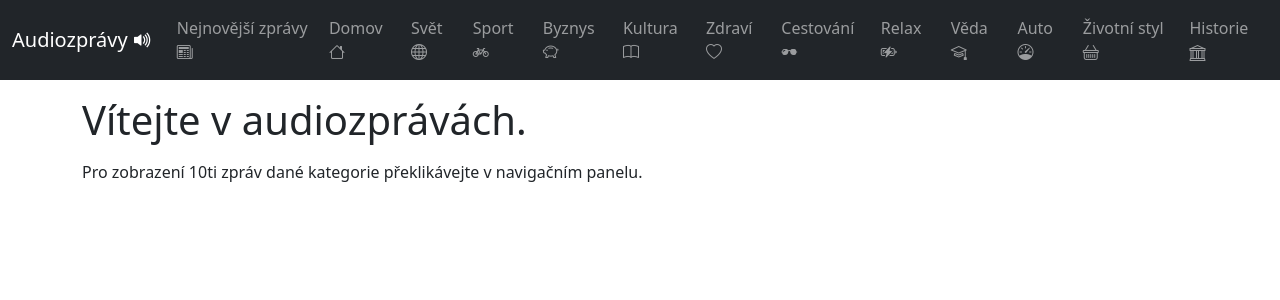
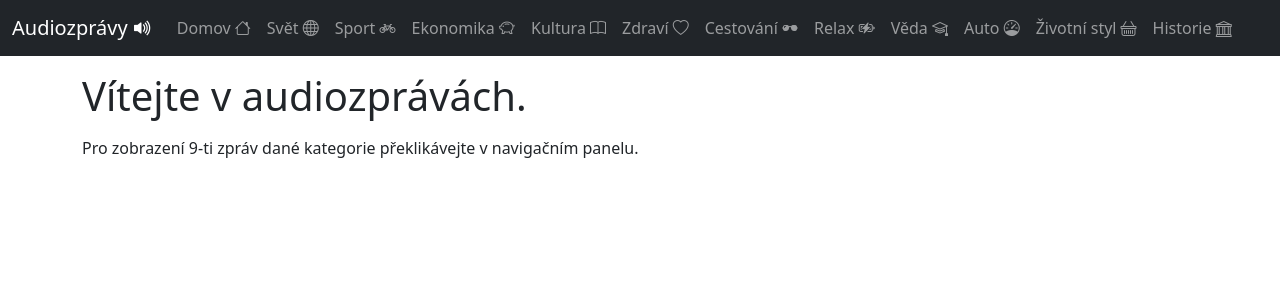
Before and after one commit to KubaBury/01DAS, a Flask app: template UI/templates/index.html in a window 1280 px wide. Shown: the top 300 px of the page. Run offline with Flask 2, Linux system fonts and the light colour scheme; the template is opened without the code that fills it, so the values that code supplies are empty; some libraries are stand-ins or nearby versions.

Commit message:
set active pages, summary added, source added, index page adjusted

```diff
--- a/UI/app.py
+++ b/UI/app.py
@@ -72,7 +72,7 @@ def vrat_summary(titulek):
 @app.route('/', methods=['GET'])
 
 def index():
-    zpravy=vyber_zpravy(10,'all')
+    zpravy=vyber_zpravy(9,'all')
     return render_template('index.html', zpravy=zpravy
     )
 
@@ -81,9 +81,9 @@ def index():
 
 def category(kategorie):
     zpravy = vyber_zpravy(9,kategorie=kategorie)
-
     return render_template('kategorie.html',
-        zpravy  = zpravy
+        zpravy  = zpravy,
+        page = kategorie
     )
 
 @app.route('/<title>', methods=['GET'])
--- a/UI/templates/base.html
+++ b/UI/templates/base.html
@@ -2,9 +2,10 @@
 <html lang="en">
 <head>
     <meta charset="UTF-8">
-    <meta name="viewpoer" content="width=device-width", initial-scale=1.0>
+    <meta name="viewpoer" content="width=device-width" , initial-scale=1.0>
     <meta http-equiv="X-UA-Compatible" content="ie=ege">
-    <link href="https://cdn.jsdelivr.net/npm/bootstrap@5.1.3/dist/css/bootstrap.min.css" rel="stylesheet" integrity="sha384-1BmE4kWBq78iYhFldvKuhfTAU6auU8tT94WrHftjDbrCEXSU1oBoqyl2QvZ6jIW3" crossorigin="anonymous">
+    <link href="https://cdn.jsdelivr.net/npm/bootstrap@5.1.3/dist/css/bootstrap.min.css" rel="stylesheet"
+          integrity="sha384-1BmE4kWBq78iYhFldvKuhfTAU6auU8tT94WrHftjDbrCEXSU1oBoqyl2QvZ6jIW3" crossorigin="anonymous">
     <link rel="stylesheet" href="https://cdn.jsdelivr.net/npm/bootstrap-icons@1.7.0/font/bootstrap-icons.css">
     <!---<link rel="stylesheet" href="{{ url_for('static', filename='css/main.css') }}">--->
     {% block head %} {% endblock %}
@@ -13,31 +14,41 @@
 <nav class="navbar navbar-expand-lg navbar-dark bg-dark">
     <div class="container-fluid">
         <a class="navbar-brand" href="{{url_for('index')}}"> Audiozprávy <i class="bi bi-volume-up-fill"></i></a>
-          <button class="navbar-toggler" type="button" data-bs-toggle="collapse" data-bs-target="#navbarNav" aria-controls="navbarNav" aria-expanded="false" aria-label="Toggle navigation">
+        <button class="navbar-toggler" type="button" data-bs-toggle="collapse" data-bs-target="#navbarNav"
+                aria-controls="navbarNav" aria-expanded="false" aria-label="Toggle navigation">
             <span class="navbar-toggler-icon"></span>
         </button>
         <div class="collapse navbar-collapse" id="navbarNav">
             <ul class="navbar-nav">
                 <li class="nav-item">
-                <a id='category' class="nav-link" href="{{url_for('category', kategorie='all')}}">Nejnovější zprávy <i class="bi bi-newspaper"></i></a>
+                    <a {% if page== 'Zprávy z domova' %} class="nav-item nav-link active" {% else %}
+                    class="nav-link" {% endif %}" href="{{url_for('category', kategorie='Zprávy z domova')}}">Domov
+                    <i class="bi bi-house"></i></a>
+                </li>
+                <li class="nav-item active">
+                    <a {% if page== 'Svět' %} class="nav-item nav-link active" {% else %} class="nav-link" {% endif %}"
+                    href="{{url_for('category', kategorie='Svět')}}">Svět <i
+                        class="bi bi-globe"></i></a>
+                </li>
+                <li class="nav-item active">
+                    <a {% if page== 'Sport' %} class="nav-item nav-link active" {% else %} class="nav-link" {% endif %}
+                    href="{{url_for('category', kategorie='Sport')}}">Sport <i
+                        class="bi bi-bicycle"></i> </a>
                 </li>
                 <li class="nav-item">
-                <a id='category' class="nav-link" href="{{url_for('category', kategorie='Zprávy z domova')}}">Domov <i class="bi bi-house"></i></a>
+                    <a {% if page== 'Byznys zprávy' %} class="nav-item nav-link active" {% else %} class="nav-link" {%
+                    endif %} href="{{url_for('category', kategorie='Byznys zprávy')}}"> Ekonomika <i
+                        class="bi bi-piggy-bank"></i></a>
                 </li>
                 <li class="nav-item">
-                <a class="nav-link" href="{{url_for('category', kategorie='Svět')}}">Svět <i class="bi bi-globe"></i></a>
+                    <a {% if page== 'Kultura' %} class="nav-item nav-link active" {% else %} class="nav-link" {% endif
+                    %} href="{{url_for('category', kategorie='Kultura')}}">Kultura <i
+                        class="bi bi-book"></i></a>
                 </li>
                 <li class="nav-item">
-                <a class="nav-link" href="{{url_for('category', kategorie='Sport')}}">Sport <i class="bi bi-bicycle"></i> </a>
-              </li>
-              <li class="nav-item">
-                <a class="nav-link" href="{{url_for('category', kategorie='Byznys zprávy')}}">Byznys <i class="bi bi-piggy-bank"></i></a>
-              </li>
-              <li class="nav-item">
-                <a class="nav-link" href="{{url_for('category', kategorie='Kultura')}}">Kultura <i class="bi bi-book"></i></a>
-              </li>
-              <li class="nav-item">
-                <a class="nav-link" href="{{url_for('category', kategorie='Zdraví')}}">Zdraví <i class="bi bi-heart"></i></a>
+                    <a {% if page== 'Zdraví' %} class="nav-item nav-link active" {% else %} class="nav-link" {% endif %}
+                    href="{{url_for('category', kategorie='Zdraví')}}">Zdraví <i
+                        class="bi bi-heart"></i></a>
                 </li>
                 <li class="nav-item">
                     <a class="nav-link" href="/cestovani">Cestování <i class="bi bi-sunglasses"></i></a>
@@ -46,7 +57,8 @@
                     <a class="nav-link" href="/relax">Relax <i class="bi bi-battery-charging"></i></a>
                 </li>
                 <li class="nav-item">
-                <a class="nav-link" href="{{url_for('category', kategorie='Věda')}}">Věda <i class="bi bi-mortarboard"></i></a>
+                    <a class="nav-link" href="{{url_for('category', kategorie='Věda')}}">Věda <i
+                            class="bi bi-mortarboard"></i></a>
                 </li>
                 <li class="nav-item">
                     <a class="nav-link" href="auto">Auto <i class="bi bi-speedometer"></i></a>
@@ -64,12 +76,20 @@
 {% block body %}
 <div class="container-fluid">vvfv</div>
 {% endblock %}
-    <script src="https://cdn.jsdelivr.net/npm/bootstrap@5.1.3/dist/js/bootstrap.bundle.min.js" integrity="sha384-ka7Sk0Gln4gmtz2MlQnikT1wXgYsOg+OMhuP+IlRH9sENBO0LRn5q+8nbTov4+1p" crossorigin="anonymous"></script>
-    <script src="https://cdn.jsdelivr.net/npm/@popperjs/core@2.10.2/dist/umd/popper.min.js" integrity="sha384-7+zCNj/IqJ95wo16oMtfsKbZ9ccEh31eOz1HGyDuCQ6wgnyJNSYdrPa03rtR1zdB" crossorigin="anonymous"></script>
-    <script src="https://cdn.jsdelivr.net/npm/bootstrap@5.1.3/dist/js/bootstrap.min.js" integrity="sha384-QJHtvGhmr9XOIpI6YVutG+2QOK9T+ZnN4kzFN1RtK3zEFEIsxhlmWl5/YESvpZ13" crossorigin="anonymous"></script>
+<script src="https://cdn.jsdelivr.net/npm/bootstrap@5.1.3/dist/js/bootstrap.bundle.min.js"
+        integrity="sha384-ka7Sk0Gln4gmtz2MlQnikT1wXgYsOg+OMhuP+IlRH9sENBO0LRn5q+8nbTov4+1p"
+        crossorigin="anonymous"></script>
+<script src="https://cdn.jsdelivr.net/npm/@popperjs/core@2.10.2/dist/umd/popper.min.js"
+        integrity="sha384-7+zCNj/IqJ95wo16oMtfsKbZ9ccEh31eOz1HGyDuCQ6wgnyJNSYdrPa03rtR1zdB"
+        crossorigin="anonymous"></script>
+<script src="https://cdn.jsdelivr.net/npm/bootstrap@5.1.3/dist/js/bootstrap.min.js"
+        integrity="sha384-QJHtvGhmr9XOIpI6YVutG+2QOK9T+ZnN4kzFN1RtK3zEFEIsxhlmWl5/YESvpZ13"
+        crossorigin="anonymous"></script>
 <script>
       $(document).ready(function () {
       $("#{{request.endpoint}}").parent().addClass("active"); })
+
+
 </script>
 </body>
 
--- a/UI/templates/index.html
+++ b/UI/templates/index.html
@@ -5,10 +5,43 @@
 {% endblock %}
 
 {% block body %}
-    <div class="container">
-        <p><h1>Vítejte v audiozprávách.</h1> </p>
-        <p> Pro zobrazení 10ti zpráv dané kategorie překlikávejte v navigačním panelu.</p>
+<div class="container">
+    <p>
+    <h1>Vítejte v audiozprávách.</h1> </p>
+    <p> Pro zobrazení 9-ti zpráv dané kategorie překlikávejte v navigačním panelu.</p>
+</div>
+
+<div style="height:2rem" class="container-fluid"></div> <!-- space below the navbar -->
+
+<div class="container">
+
+    <div class="row">
+        {% for zpravy in zpravy %}
+        {% if loop.index0 % 3 == 0 %}
+        <div class="row" style="display: flex; justify-content: space-between">
+            {% endif %}
+            <div class="card" style="width: 23rem;">
+                <img
+                        src="https://images.ctfassets.net/lzny33ho1g45/T5qqQQVznbZaNyxmHybDT/b76e0ff25a495e00647fa9fa6193a3c2/best-url-shorteners-00-hero.png"
+                        class="card-img-top" alt="Image of the title">
+                <div class="card-body">
+                    <p class="card-text">
+                        <a href="{{url_for('summary', title=zpravy.title )}}"
+                           style="text-decoration: none; color: black;"> <b>{{
+                            zpravy.title }} </b>
+                        </a>
+                    <p> {{ zpravy.summary[:180] }}... </p>
+                    <p style="text-align:right;"> {{ zpravy.source }} zdroj </p>
+                    </p>
+                </div>
+            </div>
+            {% if loop.index0 % 3 == 2 or loop.last %}
+        </div>
+        <div style="height:2rem" class="container-fluid"></div>
+        {% endif %}
+        {% endfor %}
     </div>
+</div>
 
 <!---<div class="uvod">
     <h1 class="h1-uvod">  Audiozprávy </h1>
--- a/data/testovaci_script.py
+++ b/data/testovaci_script.py
@@ -6,7 +6,7 @@ import csv
 
 
 def csv2dict():
-    file = open("/home/jan/Documents/DAS/01DAS/data/article_archive.csv")
+    file = open("D:/Education/University/DAS/01DAS/data/article_archive.csv", encoding="utf-8")
     csvreader = csv.reader(file)
     header = next(csvreader)
     zpravy_csv = []
@@ -58,3 +58,5 @@ while velikost <= pocet-1:
     k = k + 1
 
 zpravy_vybrane = articles2.to_dict('records')
+
+print(zpravy_vybrane.category)
```
Also changed, not shown: UI/templates/kategorie.html (+4 -6 lines), 1 other file. Lines whose indentation alone changed are shown as unchanged.
